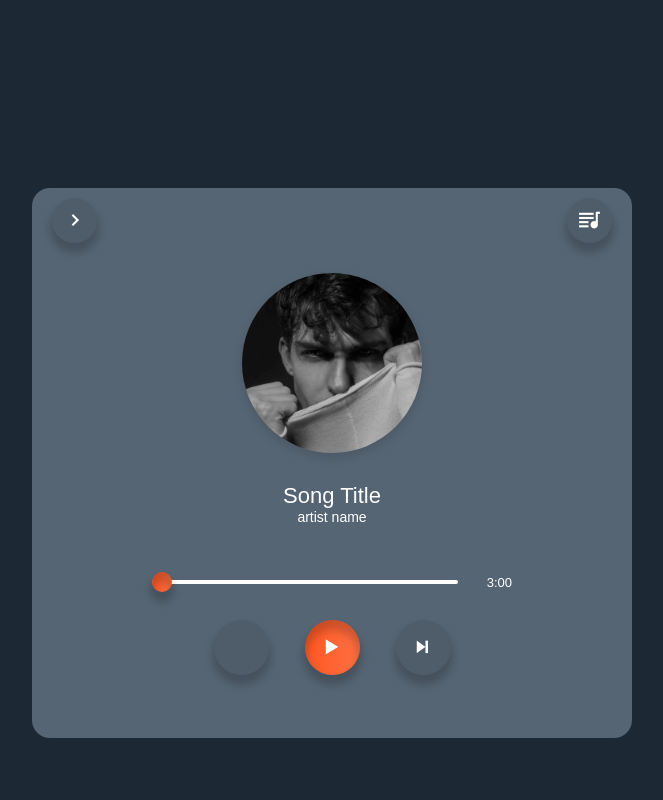
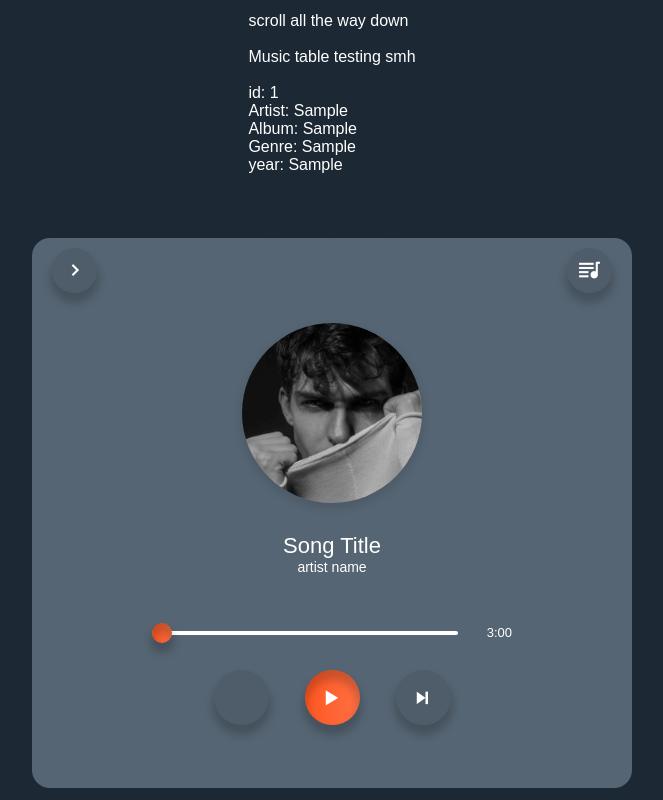
Before and after one commit to mccollegestudent/musicplayer, a PHP site: page /musicPlayer.php in a window 1280 px wide. Shown: the whole page, without its empty margins (308-971 px from the left). Run offline with PHP 8.4, Linux system fonts and the light colour scheme; the visitor is signed in with stand-in values (Sample User, id 1); tables that the repository leaves empty hold one stand-in row (values such as "Sample post"); some libraries are stand-ins or nearby versions.

Commit message:
config and musicPlayer update
update on the config file addition db connection with PDO more object oriented that procedural

connection testing: name column is not in curr sql music table database

```diff
--- a/config.php
+++ b/config.php
@@ -13,4 +13,25 @@ $link = mysqli_connect(DB_SERVER, DB_USERNAME, DB_PASSWORD, DB_NAME);
 if($link === false){
     die("ERROR: Could not connect. " . mysqli_connect_error());
 }
+
+$dbhost="localhost";
+$dbuser="root";
+$dbpass="";
+$db="demo";
+
+$dsn = "mysql:host=$dbhost;dbname=$db";
+
+try{
+  $conn= new PDO($dsn, $dbuser, $dbpass);
+  //echo "You have connected";
+  return $conn;
+}catch(PDOException $e){
+  $error_message = $e->getMessage();
+  echo $error_message;
+  exit();
+}
+
+
+
+
 ?>
--- a/musicPlayer.php
+++ b/musicPlayer.php
@@ -42,7 +42,27 @@ if(!isset($_SESSION["loggedin"]) || $_SESSION["loggedin"] !== true){
 
 <body>
 
+<?php
 
+ require_once "config.php";
+
+ print "scroll all the way down <br><br> Music table testing smh  <br><br>";
+
+ $query = "SELECT * FROM music";
+ foreach ($conn->query($query) as $row) {
+	print "id: " .$row['id'] ."<br>";
+	//print "name: " .$row['name']. "<br>";
+	print "Artist: " .$row['artist']. "<br>";
+	print "Album: " .$row['album']. "<br>";
+	print "Genre: " .$row['genre']. "<br>";
+	print "year: " .$row['yearReleased']. "<br>";
+	print "<br>";
+ }
+
+	  /*
+
+*/
+?>
 
 
 </p>
```
